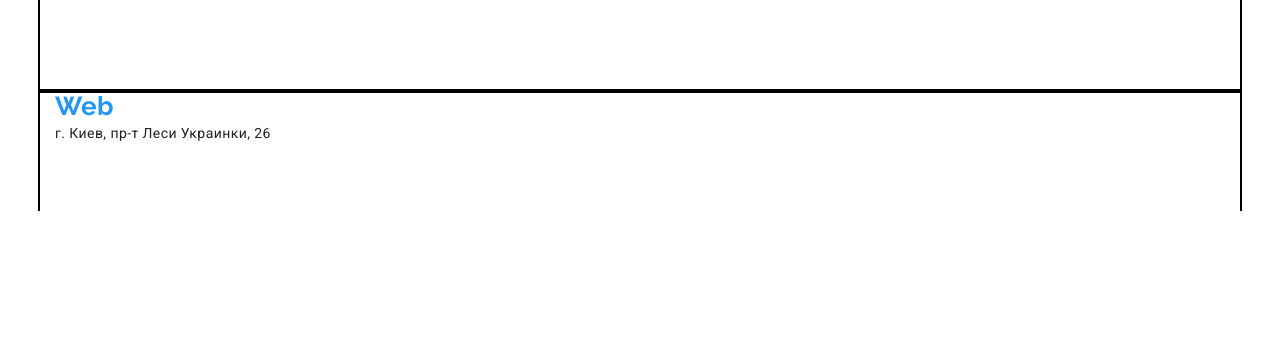
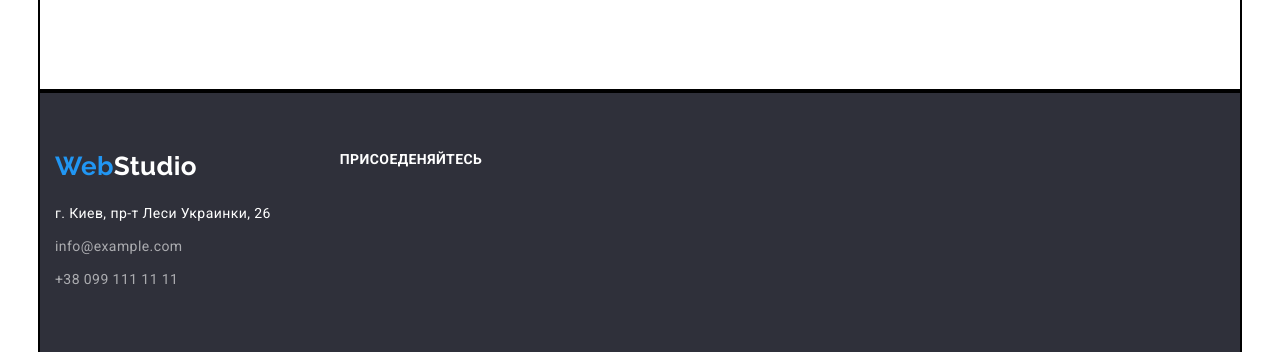
Before and after one commit to Liliia-Pedorych/goit-markup-hw-03, a plain HTML site: page index.html in a window 1280 px wide. Shown: the part 2518-2870 px from the top of the page. Before the commit the page ends 2729 px from the top, so only its background shows below. Drawn offline with Linux system fonts and the light colour scheme.

Commit message:
Додає геометрію в Футер

```diff
--- a/css/styles.css
+++ b/css/styles.css
@@ -280,24 +280,52 @@ html {
 }
 
 /* Футер */
+
+.footer {
+  display: flex;
+  background-color: #2f303a;
+  padding-top: 60px;
+  padding-bottom: 60px;
+  align-content: center;
+}
+.footer-elements {
+  display: flex;
+}
+.footer-elements-logo-address {
+  margin-right: 69px;
+}
 .footer .logo {
   color: #ffffff;
+  display: block;
+  margin-right: 0;
+  margin-bottom: 20px;
 }
 .address-map {
   font-weight: 400;
   line-height: 1.71;
-  color: #212121;
+  color: #ffffff;
+  display: block;
+  margin-bottom: 9px;
 }
 .address-contact {
   font-weight: 400;
   line-height: 1.71;
   color: rgba(255, 255, 255, 0.6);
+  display: block;
+}
+.address-contact:not(:last-child) {
+  margin-bottom: 9px;
 }
 .join {
   font-weight: 700;
   line-height: 1.14;
   text-transform: uppercase;
   color: #ffffff;
+  margin-bottom: 20px;
+}
+.social-list {
+  display: flex;
+  padding-left: 0;
 }
 
 /* Примеры работ */
--- a/index.html
+++ b/index.html
@@ -322,9 +322,9 @@
         </ul>
       </section>
     </main>
-    <footer class="footer">
-      <div class="container">
-        <div>
+    <footer class="footer container">
+      <div class="footer-elements">
+        <div class="footer-elements-logo-address">
           <a class="logo link" href="index.html" lang="en">
             <span class="logo-web">Web</span>Studio</a
           >
@@ -343,7 +343,7 @@
             >
           </address>
         </div>
-        <div>
+        <div class="call">
           <b class="join">Присоеденяйтесь</b>
           <ul class="social-list list">
             <li class="social-list-item">
```
